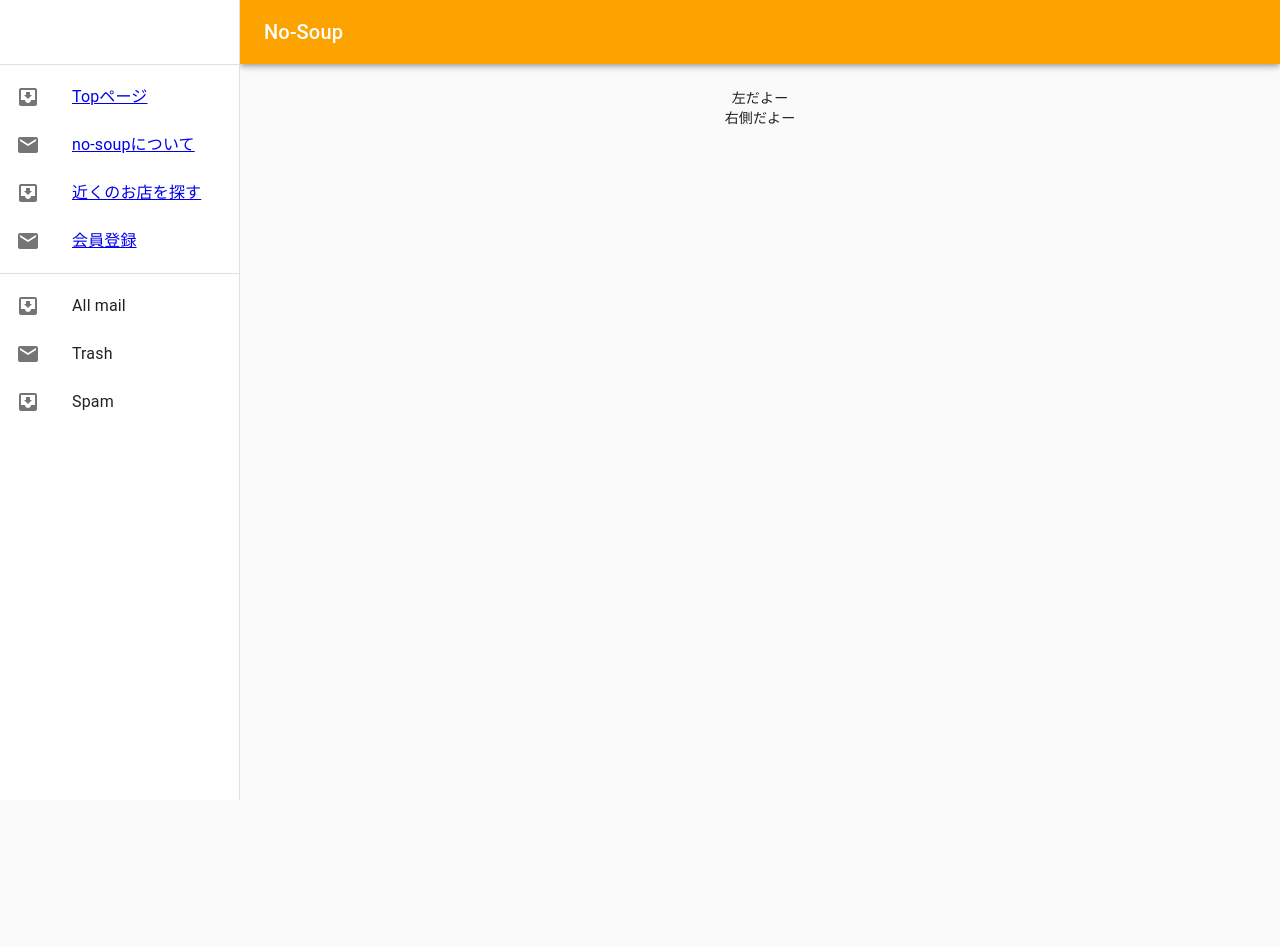
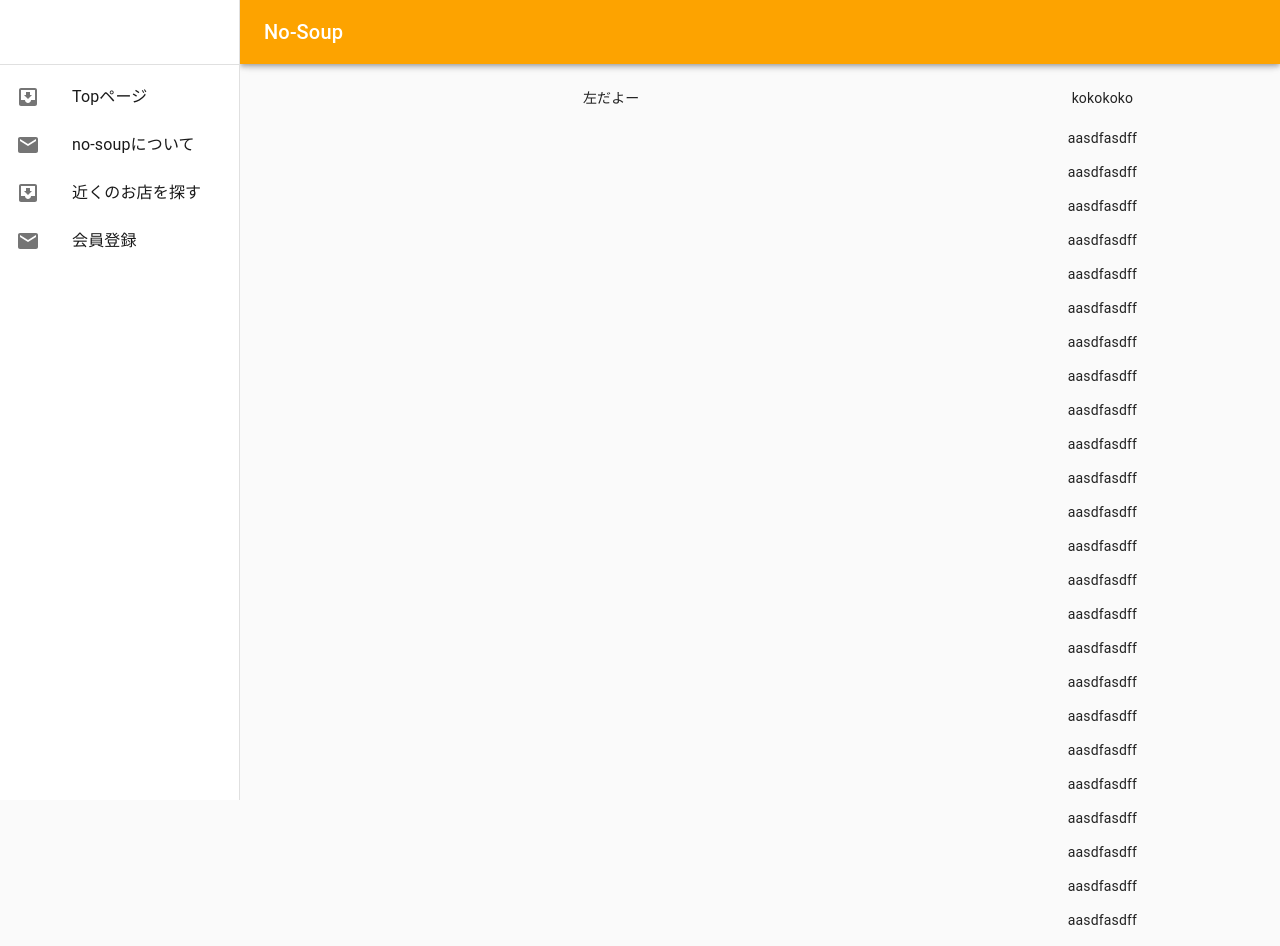
Before and after one commit to kaoru-kk/no-soup, a React (Create React App) app in the folder frontend/: page / in a window 1280 px wide. Shown: the top 946 px of the page. Before the commit the page ends 800 px from the top, so only its background shows below. Built offline with nearby package versions, Linux system fonts and the light colour scheme.

Commit message:
サイドバー 作成

```diff
--- /dev/null
+++ b/frontend/src/Top/Left/LeftComponent.css
@@ -0,0 +1,5 @@
+.leftSide {
+    display: block;
+    width: 70%;
+    margin-right: 20px;
+}
--- a/frontend/src/Top/Left/LeftComponent.jsx
+++ b/frontend/src/Top/Left/LeftComponent.jsx
@@ -1,10 +1,11 @@
 import React from "react";
+import "./LeftComponent.css"
 import ReactDom from "react-dom";
 
 
 const LeftComponent = () => {
     return(
-        <div>
+        <div className="leftSide">
             <div>左だよー</div>
         </div>
     )
--- /dev/null
+++ b/frontend/src/Top/Right/RightComponent.css
@@ -0,0 +1,12 @@
+.rightSide {
+    width: 25%;
+}
+.sidebarItem {
+    margin-bottom: 20px;
+}
+.sidebarItemFixed {
+    position: sticky;
+    margin-bottom: 0;
+    top: 10px;
+    z-index: 1;
+}
--- a/frontend/src/Top/Right/RightComponent.jsx
+++ b/frontend/src/Top/Right/RightComponent.jsx
@@ -1,11 +1,49 @@
 import React from "react";
 import ReactDom from "react-dom";
-
+import "./RightComponent.css"
 
 const RightComponent = () => {
     return(
-        <div>
-            <div>右側だよー</div>
+        <div className="rightSide">
+            <div className="sidebarItem">
+            kokokoko
+            </div>
+            <div className="sidebarItem sidebarItemFixed">
+                <p>aasdfasdff</p>
+                <p>aasdfasdff</p>
+                <p>aasdfasdff</p>
+                <p>aasdfasdff</p>
+                <p>aasdfasdff</p>
+                <p>aasdfasdff</p>
+                <p>aasdfasdff</p>
+                <p>aasdfasdff</p>
+                <p>aasdfasdff</p>
+                <p>aasdfasdff</p>
+                <p>aasdfasdff</p>
+                <p>aasdfasdff</p>
+                <p>aasdfasdff</p>
+                <p>aasdfasdff</p>
+                <p>aasdfasdff</p>
+                <p>aasdfasdff</p>
+                <p>aasdfasdff</p>
+                <p>aasdfasdff</p>
+                <p>aasdfasdff</p>
+                <p>aasdfasdff</p>
+                <p>aasdfasdff</p>
+                <p>aasdfasdff</p>
+                <p>aasdfasdff</p>
+                <p>aasdfasdff</p>
+                <p>aasdfasdff</p>
+                <p>aasdfasdff</p>
+                <p>aasdfasdff</p>
+                <p>aasdfasdff</p>
+                <p>aasdfasdff</p>
+                <p>aasdfasdff</p>
+                <p>aasdfasdff</p>
+                <p>aasdfasdff</p>
+                <p>aasdfasdff</p>
+                <p>aasdfasdff</p>
+            </div>
         </div>
     )
 }
--- /dev/null
+++ b/frontend/src/Top/TopComponent.css
@@ -0,0 +1,5 @@
+.container {
+
+    display: -webkit-flex;
+    display: flex;
+}
--- a/frontend/src/Top/TopComponent.jsx
+++ b/frontend/src/Top/TopComponent.jsx
@@ -1,11 +1,11 @@
 import React from "react";
-import ReactDom from "react-dom";
+import "./TopComponent.css"
 import LeftComponent from "./Left/LeftComponent"
 import RightComponent from "./Right/RightComponent"
 
 const TopComponent = () => {
     return(
-        <div>
+        <div className="container">
             <LeftComponent />
             <RightComponent />
         </div>
--- a/frontend/src/header/Header.jsx
+++ b/frontend/src/header/Header.jsx
@@ -48,7 +48,6 @@ const useStyles = makeStyles((theme) => ({
         display: 'none',
         },
     },
-    // necessary for content to be below app bar
     toolbar: theme.mixins.toolbar,
     drawerPaper: {
         width: drawerWidth,
@@ -57,6 +56,11 @@ const useStyles = makeStyles((theme) => ({
         flexGrow: 1,
         padding: theme.spacing(3),
     },
+    navbarLink: {
+        textDecoration: "none",
+        color: "rgba(0, 0, 0, 0.9)"
+    },
+
 }));
 
 function ResponsiveDrawer(props) {
@@ -75,22 +79,13 @@ function ResponsiveDrawer(props) {
             <Divider />
             <List>
             {[['Topページ', "/"], ['no-soupについて',"/about"],  ['近くのお店を探す', "search"], ['会員登録', "/login"]].map((contents, index) => (
-                <ListItem button key={contents}>
-                <ListItemIcon>{index % 2 === 0 ? <InboxIcon /> : <MailIcon />}</ListItemIcon>
-                    <Link to={contents[1]}>
-                        <ListItemText primary={contents[0]} />
-                    </Link>
-                </ListItem>
+                <Link to={contents[1]} className={classes.navbarLink}>
+                    <ListItem button key={contents}>
+                    <ListItemIcon>{index % 2 === 0 ? <InboxIcon /> : <MailIcon />}</ListItemIcon>
+                            <ListItemText primary={contents[0]} />
+                    </ListItem>
+                </Link>
             ))}
-            </List>
-            <Divider />
-            <List>
-                {['All mail', 'Trash', 'Spam'].map((text, index) => (
-                    <ListItem button key={text}>
-                    <ListItemIcon>{index % 2 === 0 ? <InboxIcon /> : <MailIcon />}</ListItemIcon>
-                    <ListItemText primary={text} />
-                    </ListItem>
-                ))}
             </List>
         </div>
     );
@@ -151,7 +146,6 @@ function ResponsiveDrawer(props) {
         <div className={classes.toolbar} />
         <Route exact path='/' component={TopPage} />
         <Route exact path='/about' component={AboutPage} />
-        {/* <Route exact path='/contact' component={Contact} /> */}
         <Route exact path='/login' component={LogInPage} />
     </main>
     </div>
@@ -159,99 +153,7 @@ function ResponsiveDrawer(props) {
 }
 
 ResponsiveDrawer.propTypes = {
-    /**
-    * Injected by the documentation to work in an iframe.
-    * You won't need it on your project.
-    */
     window: PropTypes.func,
 };
 
 export default ResponsiveDrawer;
-
-// import React, {useState} from "react";
-// import {Link, Route} from "react-router-dom";
-
-// import TopPage from "../Top/TopComponent";
-// import AboutPage from "../About/AboutComponent";
-// import LogInPage from "../Authentication/LogInComponent";
-
-// import { makeStyles } from '@material-ui/core/styles';
-// import AppBar from '@material-ui/core/AppBar';
-// import Toolbar from '@material-ui/core/Toolbar';
-// import IconButton from '@material-ui/core/IconButton';
-// import MenuIcon from '@material-ui/icons/Menu';
-
-// const Contact = () => (
-//     <div>
-//         <h2>contact</h2>
-//     </div>
-// )
-
-
-// export default function Header() {
-//     //state変数を定義できる
-//     var [openMenu, setCount] = useState(false)
-//     const classes = useStyles();
-
-//     return (
-//         <div className={classes.root}>
-//             <AppBar position="static" className={classes.headerColor}>
-//                 <Toolbar>
-//                     <IconButton
-//                     edge="start"
-//                     className={classes.menuButton}
-//                     color="inherit"
-//                     aria-label="menu"
-//                     onClick={() => setCount(openMenu? openMenu = false : openMenu = true)}>
-//                         <MenuIcon />
-//                     </IconButton>
-//                     {
-//                         openMenu?
-//                         <div>aaaa</div>
-//                         :
-//                         <div>bbbb</div>
-//                     }
-
-//                     <div className={classes.toolbarButtons}>
-//                         <div>{openMenu}</div>
-
-//                         <Link to='/' className={classes.headerLink}>TOP</Link>
-//                         <Link to='/about' className={classes.headerLink}>no-soupについて</Link>
-//                         <Link to='/contact' className={classes.headerLink}>近くのお店を探す</Link>
-//                         <Link to='/login' className={classes.headerLink}>ログイン</Link>
-//                     </div>
-//                 </Toolbar>
-//             </AppBar>
-//                 <Route exact path='/' component={TopPage} />
-//                 <Route exact path='/about' component={AboutPage} />
-//                 <Route exact path='/contact' component={Contact} />
-//                 <Route exact path='/login' component={LogInPage} />
-//         </div>
-//     );
-// }
-
-
-// const useStyles = makeStyles((theme) => ({
-//     root: {
-//         flexGrow: 1,
-//     },
-//     headerColor: {
-//         backgroundColor: "#fda300"
-//     },
-//     menuButton: {
-//         marginRight: theme.spacing(2),
-//     },
-//     title: {
-//         flexGrow: 1,
-//     },
-//     headerLink: {
-//         color: "inherit",
-//         textDecoration: "none",
-//         marginRight: "15px",
-//         fontSize: "16px",
-//         fontWeight: "bold"
-//     },
-//     toolbarButtons: {
-//         marginLeft: "auto"
-//     }
-// }));
```
